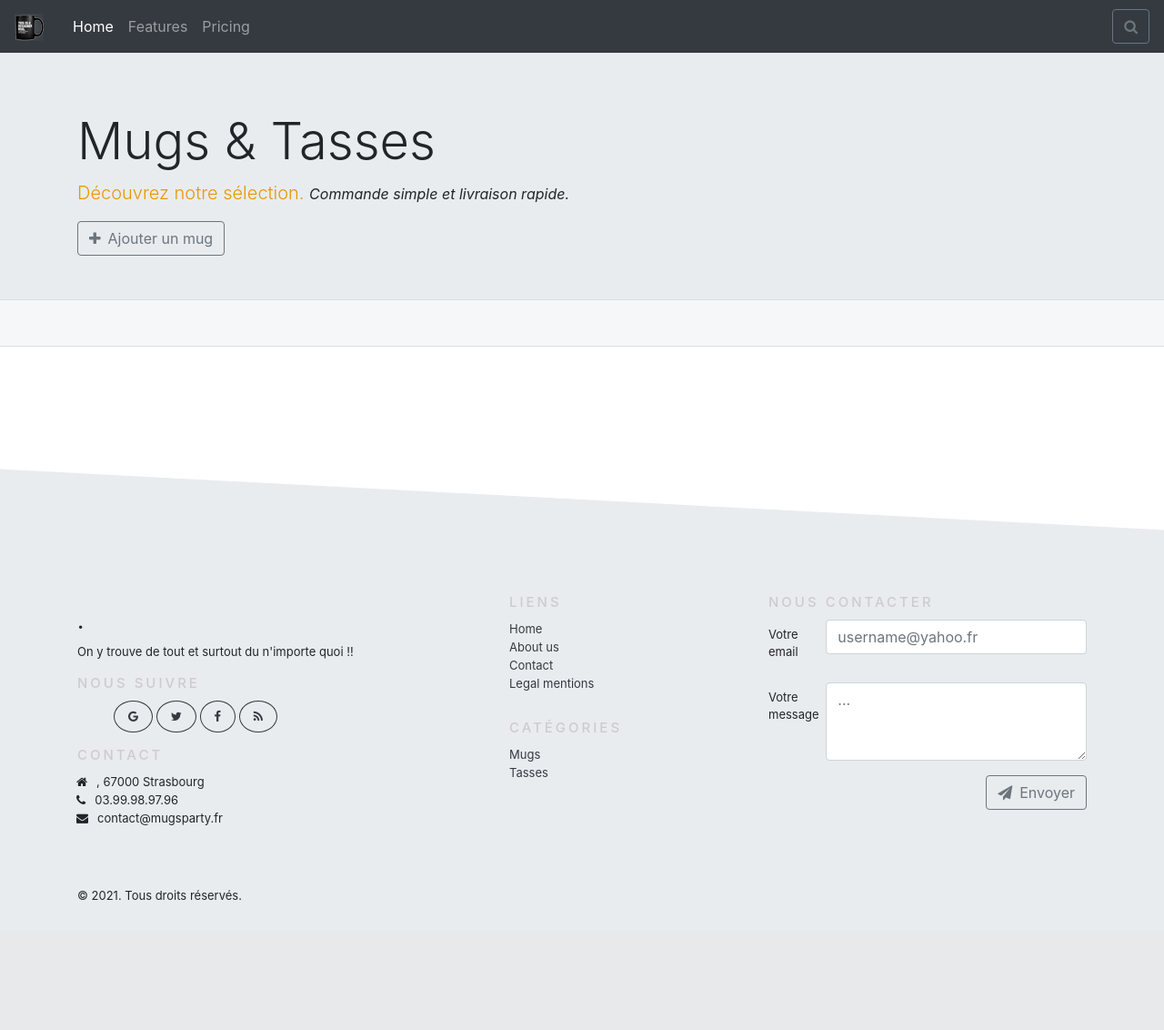
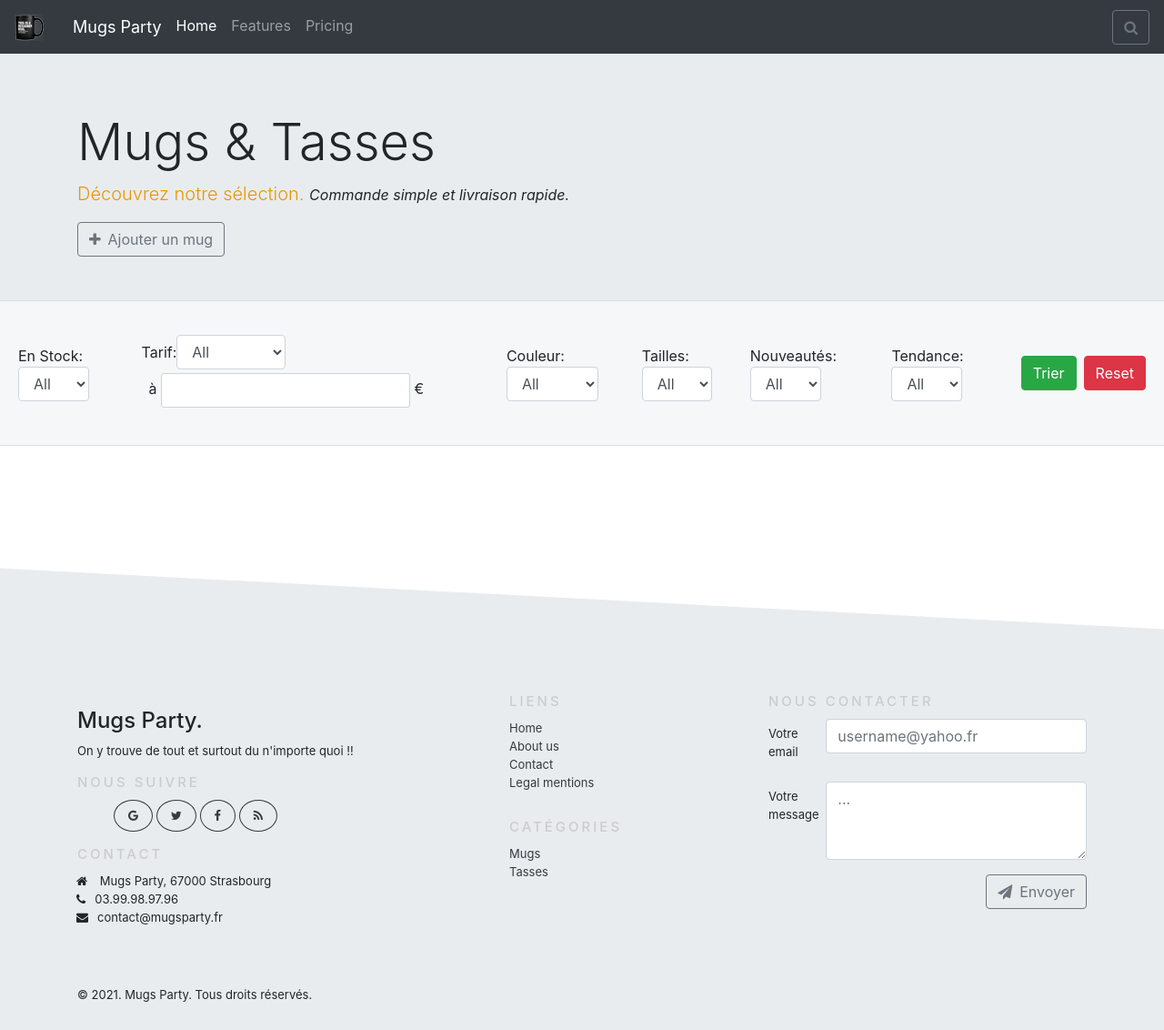
Before and after one commit to AgentYgh/mugs_party, a PHP site: page / in a window 1280 px wide. Shown: the whole page at 91% size. Before the commit the page ends 989 px from the top, so only its background shows below. Run offline with PHP 8.4, Linux system fonts and the light colour scheme; data comes from the database, SQL or seed files in the repository; both versions use the stored data as it was after the commit; a stand-in replaces the project's code that opens the database connection; some libraries are stand-ins or nearby versions.

Commit message:
almost done

```diff
--- a/css/custom.css
+++ b/css/custom.css
@@ -126,3 +126,10 @@
         padding-top:180px;
     }
 }
+.txt-l {
+    font-size: large;
+}
+.round-box {
+    border: 1px solid #CFD4DA;
+    border-radius: 3px;
+}
--- /dev/null
+++ b/form/sortingForm.php
@@ -0,0 +1,12 @@
+<?php
+
+include 'config/connect.php';
+
+$sql = "SELECT * FROM mugs WHERE image !=''";
+    if ($result = $mysqli->query($sql)) {
+        if ($result->num_rows > 0) {
+          while ($row = $result->fetch_assoc()) {
+
+          }
+        }
+      }
--- a/index.php
+++ b/index.php
@@ -1,31 +1,10 @@
 <?php
-/**
- * Créer une bdd mugs_party et importer le fichier mugs.sql qui se trouve dans le dossier sql.
- * Créer ton fichier db.php avec les infos de connexion.
- *
- * Supprimer le dossier .git
- * Supprimer le fichier README.md
- *
- * Créer un repository (public) mugs_party sur ton github personnel.
- * Ton travail devra être pusher sur ton dépôt mugs_party
- * Le lien de ton dépôt github devra être déposer sur la plateformweb https://e-learning.alaji.fr/ section Développement Web, Devoir: tp mugs_party
- *
- *
- * (10 points, 2 points par emplacement)
- * Tu dois déclarer une variable qui porte le nom du site: Mugs Party
- * Le titre du site Mugs Party, est placé à 5 endroits différents de la page.
- * (référence image: exemple-titre-site.jpg).
- *
- * (1 points)
- * Tu dois déclarer une variable qui contient un tableau des couleurs disponibles pour les mugs: (Noir Blanc Violet Marron Rose Vert Jaune)
- *
- * (4 points)
- * Tu dois créer dans PHPMYADMIN une table sizes avec:
- *  - 1 colonne id de type "entier" de longueur 10 auto_increment avec une clé primaire
- *  - 1 colonne sizes de type "string" de longueur 40
- *  - tu dois insérer les tailles disponibles pour les mugs: (S M XL XXL)
- *  - tu dois exporter la table dans le dossier sql.
- */
+include 'form/sortingForm.php';
+include 'config/configuration.php';
+include 'config/connect.php';
+
+$maintitle = 'Mugs Party';
+$colors = ['Noir','Blanc','Violet','Marron','Rose','Vert','Jaune'];
 ?>
 
 <!doctype html>
@@ -40,6 +19,9 @@
         <link rel="stylesheet" href="css/bootstrap-v4.6.0.css">
         <link rel="stylesheet" href="css/font-awesome-4.7.0.css">
         <link rel="stylesheet" href="css/custom.css">
+        <?php
+        echo '<title>'.$maintitle.'</title>';
+        ?>
     </head>
     <body>
         <nav class="navbar navbar-expand-lg navbar-dark bg-dark">
@@ -49,6 +31,11 @@
             </button>
             <div class="collapse navbar-collapse" id="navbarText">
                 <ul class="navbar-nav mr-auto">
+                    <?php
+                        echo '<li class="nav-item active">
+                            <a class="nav-link txt-l" href="/">'.$maintitle.'</a>
+                        </li>'
+                    ?>
                     <li class="nav-item active">
                         <a class="nav-link" href="/">Home <span class="sr-only">(current)</span></a>
                     </li>
@@ -69,14 +56,10 @@
                 <div class="new">
 
                     <?php
-                    /**
-                     * (3 points).
-                     *
-                     * Le lien "Ajouter un mug" ci dessous doit être visible et accessible seulement pour les utilisateurs connectés (user).
-                     */
+                    if (isset($_SESSION)) {
+                        echo '<a href="#" class="btn btn-outline-secondary"><i class="fa fa-plus mr-2"></i>Ajouter un mug</a>';
+                    }
                     ?>
-                    <a href="#" class="btn btn-outline-secondary"><i class="fa fa-plus mr-2"></i>Ajouter un mug</a>
-
                 </div>
             </div>
         </div>
@@ -119,7 +102,86 @@
         ?>
 
         <div id="sorting-bar" class="container-fluid sorting-bar">
-            <!-- ton code html, php de la sorting-bar -->
+            <div class="form-inline">
+                <nav class="navbar navbar-expand-lg">
+                    <div class="p-1">
+                        <a>En Stock:</a>
+                        <select name="stock" class="form-control">
+                            <option value='all'>All</option>
+                            <option value='oui'>Oui</option>
+                            <option value='non'>Non</option>
+                        </select>
+                    </div>
+                    <div class="p-1 form-inline">
+                        <div class="form-inline">
+                            <a>Tarif:</a>
+                            <select name="tarif" class="form-control">
+                                <option value='all'>All</option>
+                                <option value='sup'>Supérieur</option>
+                                <option value='inf'>Inférieur</option>
+                            </select>
+                            <form class="p-1 ml-1">
+                                <a>à</a>
+                                <input type="number" class="bg-white round-box form-control" id="trarifA">
+                                <a>€</a>
+                            </form>
+                        </div>
+                    </div>
+                    <div class="p-1">
+                        <a>Couleur:</a>
+                        <select name='color' class='form-control'>
+                            <option value='all'>All</option>
+                            <?php
+                                foreach ($colors as $c) {
+                                    echo '<option value='.$c.'>'.$c.'</option>';
+                                };
+                            ?>
+                        </select>
+                    </div>
+                    <div class="p-1">
+                        <a>Tailles:</a>
+                        <select name="size" class="form-control">
+                            <option value='all'>All</option>
+                            <?php
+                                $sql = 'SELECT * FROM sizes';
+                                if ($result = $mysqli->query($sql)) {
+                                    if ($result->num_rows > 0) {
+                                      while ($row = $result->fetch_assoc()) {
+                                        echo '<option value='.$row['sizes'].'>'.$row['sizes'].'</option>';
+                                      }
+                                    }
+                                  }
+                            ?>
+                        </select>
+                    </div>
+                    <div class="p-1">
+                        <a>Nouveautés:</a>
+                        <select name="new" class='form-control'>
+                            <option value='all'>All</option>
+                            <option value='yes'>Non</option>
+                            <option value='no'>Oui</option>
+                        </select>
+                    </div>
+                    <div class="p-1">
+                        <a>Tendance:</a>
+                        <select name='trend' class='form-control'>
+                            <option value='all'>All</option>
+                            <option value='no'>Non</option>
+                            <option value='yes'>Oui</option>
+                        </select>
+                    </div>
+                    <div class="m-1">
+                        <button class="btn btn-success">
+                            Trier
+                        </button>
+                    </div>
+                    <div class="m-1">
+                        <button class="btn btn-danger">
+                            Reset
+                        </button>
+                    </div>
+                </nav>
+            </div>
         </div>
 
         <?php
@@ -130,6 +192,7 @@
          * Contrainte 3: Tu dois reproduire au plus près possible la copie conforme des cartes du formateur (référence image: exemple.jpg)
          *
          * Tu dois afficher tous les mugs présents en base de données (ref: Contrainte 1) si aucun tri est fait SINON afficher ceux triés par la barre de recherche.
+         *
          *
          * Pour les écrans: (référence image: exemple.jpg)
          *  - écran < 600px = 1 carte par ligne
@@ -157,7 +220,9 @@
         ?>
 
         <div class="container mt-40">
-            <!-- ici ton code PHP pour afficher les mugs trouvés. -->
+            <?php
+                include 'form/sortingForm.php';
+            ?>
         </div>
 
         <div class="spacer spacer-md"></div>
@@ -165,7 +230,11 @@
             <div class="container">
                 <div class="row">
                     <div class="col-md-5 col-sm-6 footer-box">
-                        <p style="padding-right:80px;"><h4>.</h4>On y trouve de tout et surtout du n'importe quoi !!</p>
+                        <p style="padding-right:80px;"><h4>
+                        <?php
+                        echo $maintitle.'.';
+                        ?>
+                        </h4>On y trouve de tout et surtout du n'importe quoi !!</p>
                         <h3 class="footer-heading">Nous suivre</h3>
                         <ul class="social-icons">
                             <li><a href="#" target="_blank"><i class="rounded-circle fa fa-google"></i></a></li>
@@ -175,7 +244,11 @@
                         </ul>
                         <h3 class="footer-heading">Contact</h3>
                         <ul class="contact-info">
-                            <li><span class="icon fa fa-home"></span>, 67000 Strasbourg</li>
+                            <li><span class="icon fa fa-home"></span>
+                            <?php
+                                echo $maintitle.',';
+                            ?>
+                            67000 Strasbourg</li>
                             <li><span class="icon fa fa-phone"></span>03.99.98.97.96</li>
                             <li><span class="icon fa fa-envelope"></span>contact@mugsparty.fr</li>
                         </ul>
@@ -226,7 +299,11 @@
                     </div>
                     <div class="col-md-12 footer-box">
                         <div class="copyright">
-                        <p>&copy; 2021. Tous droits réservés.</p>
+                        <p>&copy; 2021.
+                        <?php
+                            echo $maintitle.'.';
+                        ?>
+                        Tous droits réservés.</p>
                         </div>
                     </div>
                 </div>
```
Also changed, not shown: sql/sizes.sql (added, +50 -0 lines).
